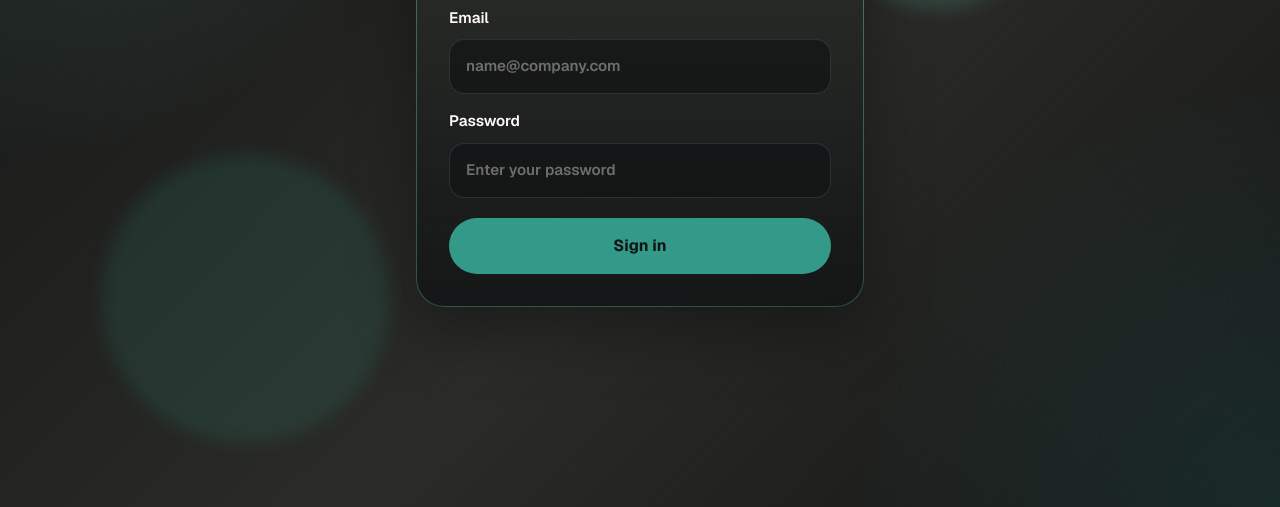
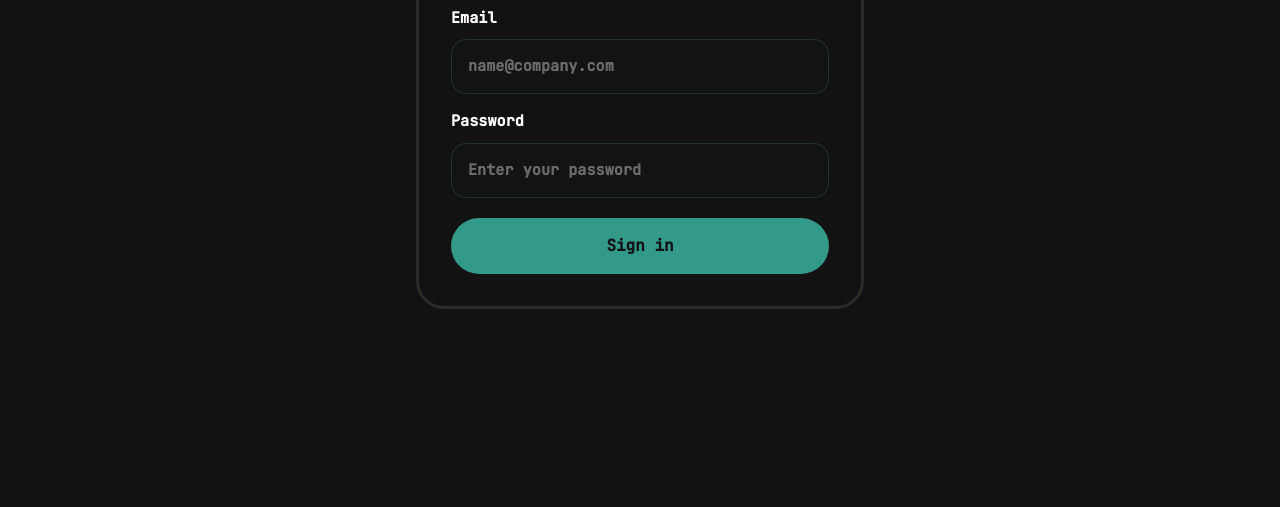
Before and after one commit to Fuan200/money_manager, an Astro site in the folder frontend/: page / in a window 1280 px wide. Shown: the part 293-800 px from the top of the page. Built offline with nearby package versions, Linux system fonts and the light colour scheme; Astro itself is replaced by a stand-in of ours; no server answers.

Commit message:
upgrade login

```diff
--- a/frontend/src/pages/index.astro
+++ b/frontend/src/pages/index.astro
@@ -11,10 +11,10 @@ import Layout from '../layouts/Layout.astro';
 
 <style>
 	:global(body) {
-		background:
+		/* background:
 			radial-gradient(circle at top left, rgba(var(--color-pearl-aqua-rgb), 0.18), transparent 30%),
 			radial-gradient(circle at bottom right, rgba(var(--color-verdigris-rgb), 0.16), transparent 28%),
-			linear-gradient(135deg, var(--color-bg) 0%, var(--color-surface) 55%, var(--color-bg) 100%);
+			linear-gradient(135deg, var(--color-bg) 0%, var(--color-surface) 55%, var(--color-bg) 100%); */
 	}
 
 	:global(.login-card) {
@@ -22,15 +22,15 @@ import Layout from '../layouts/Layout.astro';
 		z-index: 1;
 		width: min(100%, 28rem);
 		padding: 2rem;
-		border: 1px solid var(--color-border);
+		border: 3px solid var(--color-graphite);
 		border-radius: var(--radius-xl);
-		background:
+		/* background:
 			linear-gradient(180deg, rgba(var(--color-graphite-rgb), 0.96), rgba(var(--color-onyx-rgb), 0.94))
 				padding-box,
 			linear-gradient(180deg, var(--color-border-strong), var(--color-accent-wash)) border-box;
 		box-shadow:
 			var(--shadow-elevated),
-			inset 0 1px 0 rgba(var(--color-snow-rgb), 0.04);
+			inset 0 1px 0 rgba(var(--color-snow-rgb), 0.04); */
 		backdrop-filter: blur(16px);
 	}
 
@@ -193,31 +193,6 @@ import Layout from '../layouts/Layout.astro';
 		overflow: hidden;
 	}
 
-	.login-page::before,
-	.login-page::after {
-		content: '';
-		position: absolute;
-		border-radius: 999px;
-		pointer-events: none;
-		filter: blur(8px);
-	}
-
-	.login-page::before {
-		top: 10%;
-		right: 18%;
-		width: 14rem;
-		height: 14rem;
-		background: rgba(var(--color-pearl-aqua-rgb), 0.12);
-	}
-
-	.login-page::after {
-		bottom: 8%;
-		left: 8%;
-		width: 18rem;
-		height: 18rem;
-		background: rgba(var(--color-verdigris-rgb), 0.14);
-	}
-
 	.hero-copy {
 		position: relative;
 		z-index: 1;
--- a/frontend/src/styles/global.css
+++ b/frontend/src/styles/global.css
@@ -1,8 +1,8 @@
-@import url('https://fonts.googleapis.com/css2?family=Geist:wght@400;500;600;700;800&display=swap');
+@import url('https://fonts.googleapis.com/css2?family=JetBrains+Mono:wght@400;500&display=swap');
 
 :root {
 	color-scheme: dark;
-	font-family: 'Geist', 'Geist Sans', 'Segoe UI', 'Aptos', sans-serif;
+	font-family: 'JetBrains Mono', monospace;
 
 	/* Palette derived from src/assets/palette.txt */
 	--color-onyx: #131515;
@@ -67,9 +67,9 @@ body {
 	min-width: 320px;
 	min-height: 100vh;
 	margin: 0;
-	background:
+	/* background:
 		radial-gradient(circle at top left, rgba(var(--color-pearl-aqua-rgb), 0.14), transparent 28%),
-		linear-gradient(145deg, var(--color-bg) 0%, var(--color-surface) 48%, var(--color-bg) 100%);
+		linear-gradient(145deg, var(--color-bg) 0%, var(--color-surface) 48%, var(--color-bg) 100%); */
 	color: var(--color-text);
 	font-family: inherit;
 	line-height: 1.5;
```
